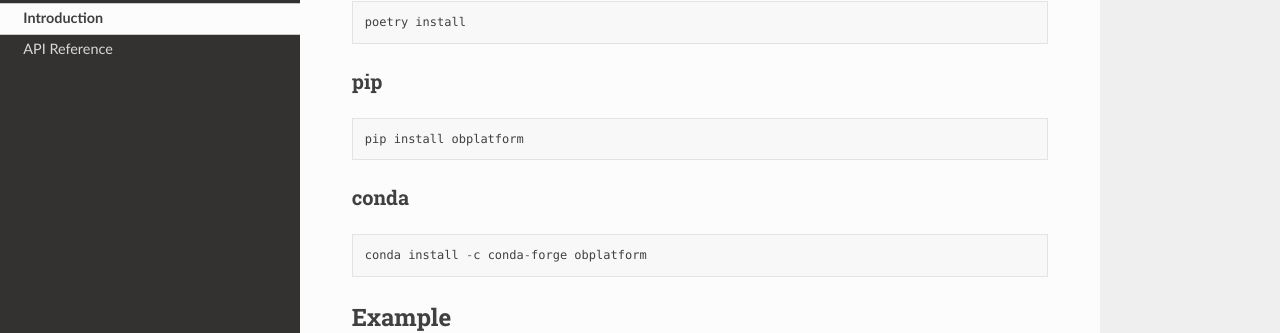
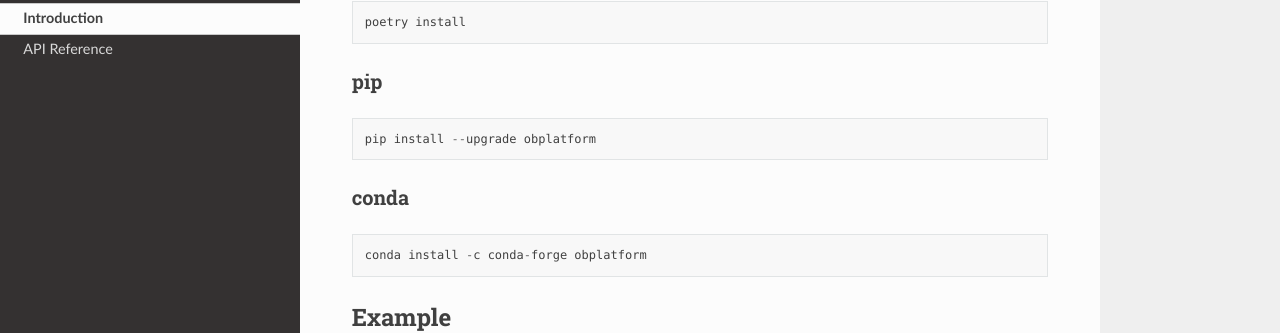
Before and after one commit to umonaca/obplatform, a Sphinx documentation site: the page built from docs/index.rst, in a window 1280 px wide and 900 px high, scrolled down 457 px. Shown: the part 128-461 px from the top of the window. Built offline with Sphinx 7.4.7 and the Read the Docs theme 2.0.0, drawn with Linux system fonts in a browser that asks for light colours.

Commit message:
docs: add upgrade option to pip
docs: fixup

```diff
--- a/README.rst
+++ b/README.rst
@@ -33,7 +33,7 @@
 
 ::
 
-   pip install obplatform
+   pip install --upgrade obplatform
 
 conda
 ~~~~~
--- a/docs/index.rst
+++ b/docs/index.rst
@@ -45,7 +45,7 @@
 
 ::
 
-   pip install obplatform
+   pip install --upgrade obplatform
 
 conda
 ~~~~~
```
Also changed, not shown: README.md (+1 -1 lines).
